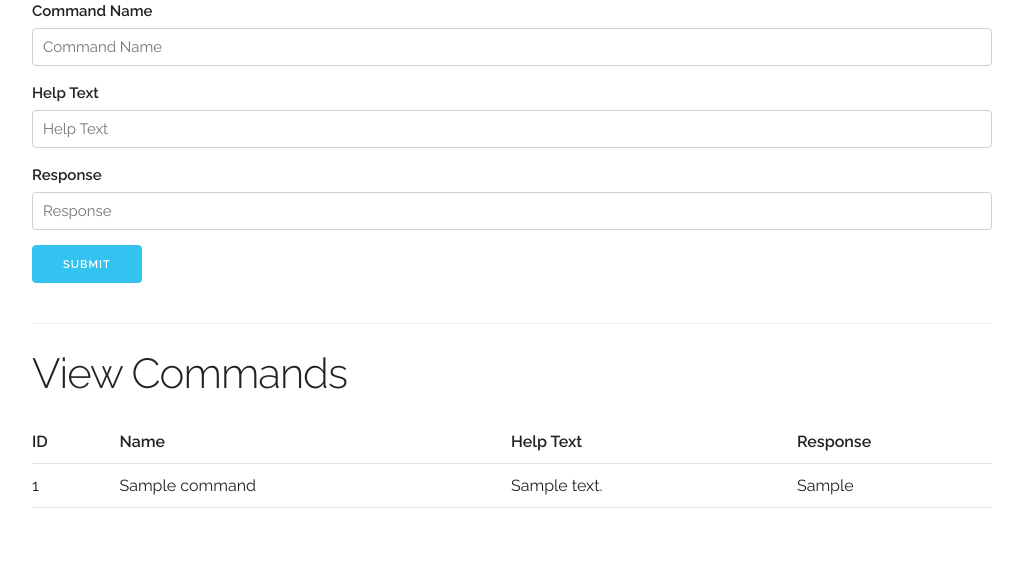
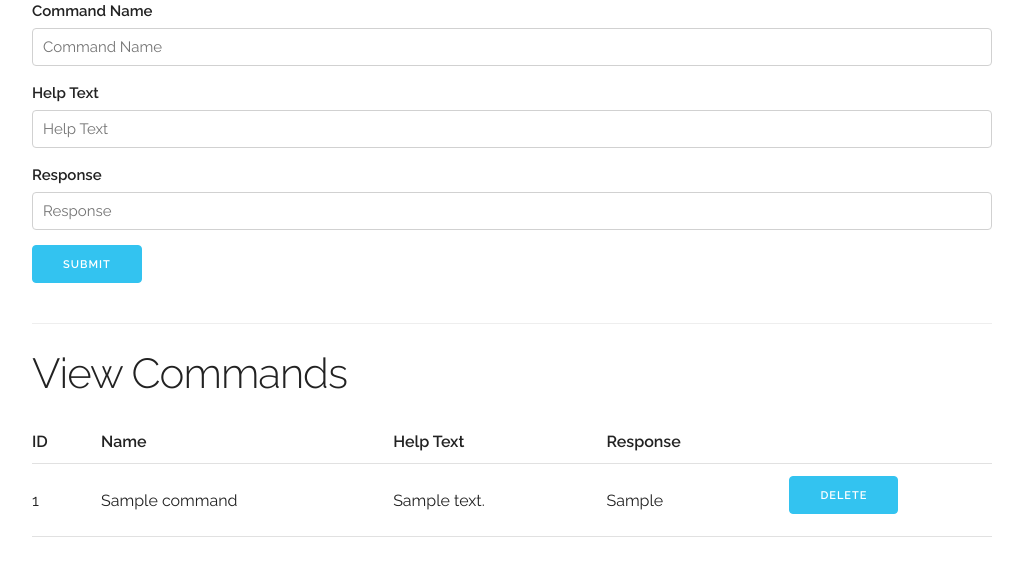
Before and after one commit to RelaySC/command-repository, a Flask app: page / in a window 1280 px wide. Shown: the part 326-888 px from the top of the page, without its empty margins (128-1151 px from the left). Before the commit the page ends 834 px from the top, so only its background shows below. Run offline with Flask 2, Linux system fonts and the light colour scheme; tables that the repository leaves empty hold one stand-in row (values such as "Sample post").

Commit message:
Added basic deletion.

```diff
--- a/run.py
+++ b/run.py
@@ -1,4 +1,4 @@
-from flask import Flask, render_template, request
+from flask import Flask, render_template, request, redirect, url_for
 from flask_sqlalchemy import SQLAlchemy
 
 app = Flask(__name__)
@@ -33,6 +33,17 @@ def index():
     commands = Command.query.all()
     return render_template('index.html', commands=commands)
 
+@app.route("/<int:command_id>", methods=['DELETE'])
+def modify_command(command_id):
+    if request.method == 'DELETE':
+        command = Command.query.filter_by(id=command_id).first()
+        db.session.delete(command)
+        db.session.commit()
+        return 'OK';
+
+    return 'ERROR';
+
+
 @app.cli.command()
 def create_database():
     """Initialize the database."""
--- a/templates/index.html
+++ b/templates/index.html
@@ -53,6 +53,7 @@
                             <th>Name</th>
                             <th>Help Text</th>
                             <th>Response</th>
+                            <th></th>
                         </tr>
                     </thead>
                     <tbody>
@@ -62,11 +63,20 @@
                             <td>{{ command.command_name }}</td>
                             <td>{{ command.help_text }}</td>
                             <td>{{ command.response }}</td>
+                            <td><button class="button-primary" onclick="deleteCommand({{ command.id }})">Delete</button></td>
                         </tr>
                         {% endfor %}
                     </tbody>
                 </table>
             </div>
         </div>
+        <script>
+            function deleteCommand(commandId) {
+                var req = new XMLHttpRequest();
+                req.open("DELETE", "/" + commandId);
+                req.send();
+                window.location.reload();
+            }
+        </script>
     </body>
 </html>
```
